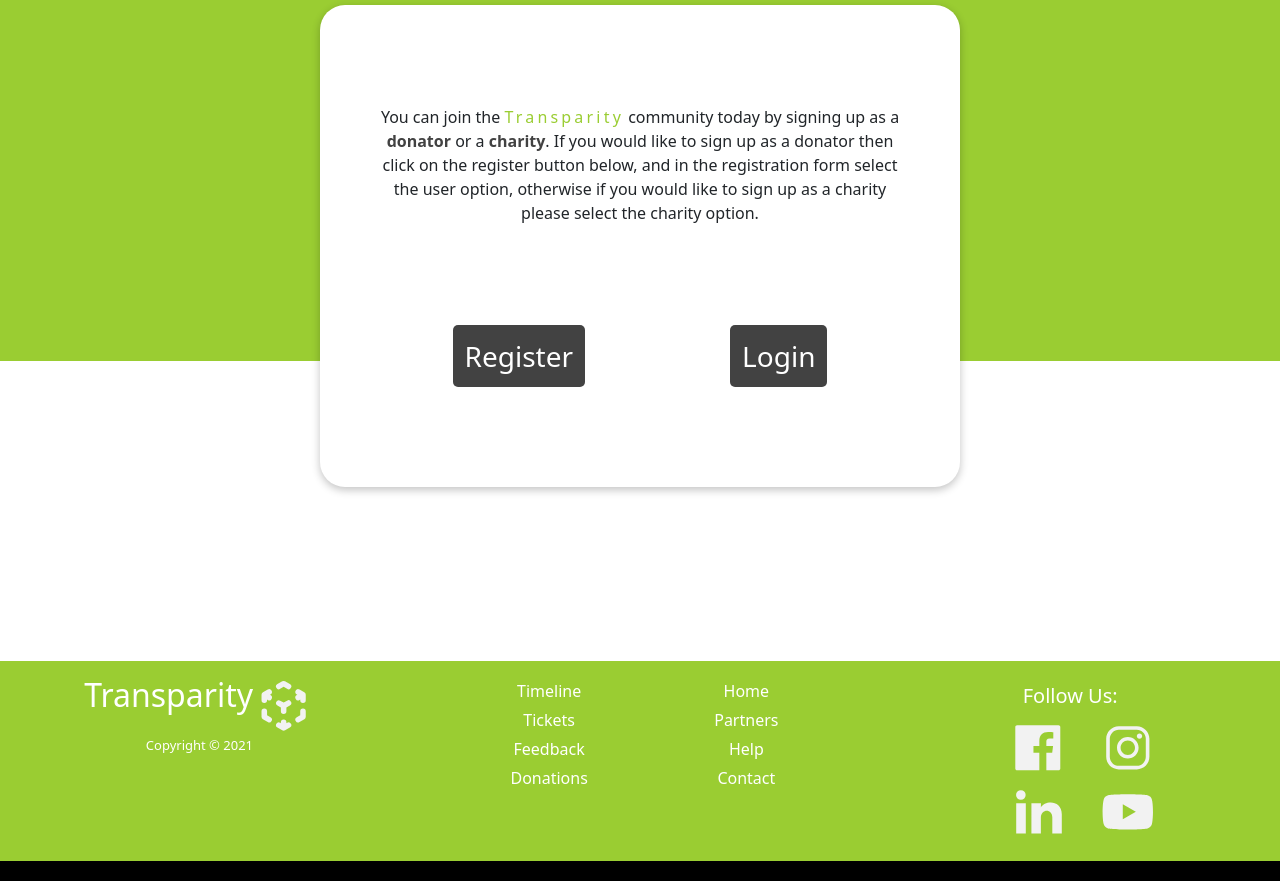
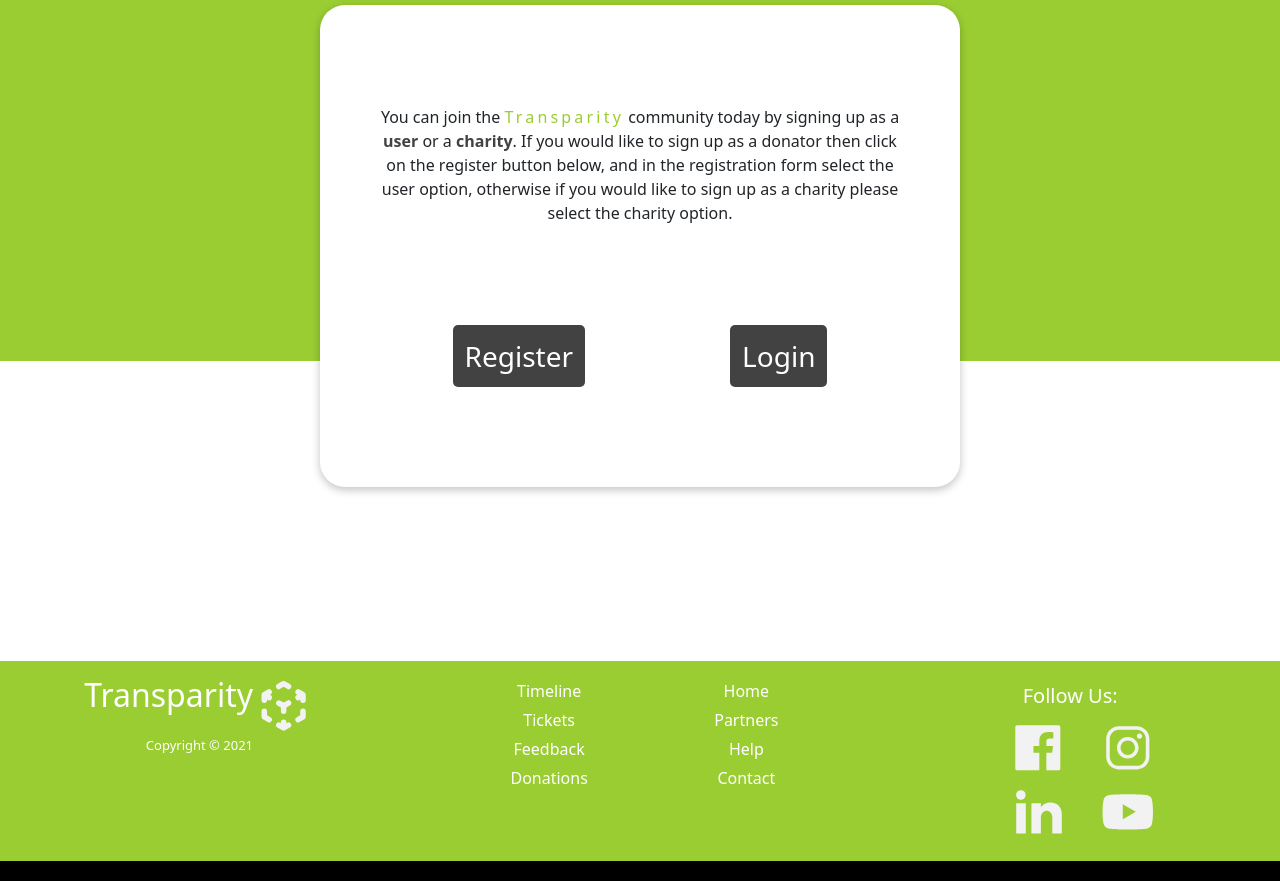
Before and after one commit to qlanphere/transparity-front, a React (Create React App) app: page / in a window 1280 px wide. Shown: the part 820-1701 px from the top of the page. Built offline with nearby package versions, Linux system fonts and the light colour scheme.

Commit message:
about page spelling

```diff
--- a/src/components/CreatePost/PostButton.css
+++ b/src/components/CreatePost/PostButton.css
@@ -28,7 +28,6 @@
 
       position: absolute;
       margin-left: 130px;
-      border: 1px solid #424242;
   }
 
   .edit-post-button:hover{
--- a/src/pages/About/index.js
+++ b/src/pages/About/index.js
@@ -62,7 +62,7 @@ const About = () => {
     const userInfo = () => {
         try {
             return currentUser.sub.name
-        } catch {return false}
+        } catch { return false }
     }
 
     return (
@@ -97,7 +97,7 @@ const About = () => {
             <div className="slide">
                 <h1 className="slide-title">Creating Change <HiCubeTransparent /></h1>
                 <div className="rounded-card">
-                    {!currentUser ? <div className="rounded-description">You can join the <span className="green">Transparity</span> community today by signing up as a <span className="bold">donator</span> or a <span className="bold">charity</span>.
+                    {!currentUser ? <div className="rounded-description">You can join the <span className="green">Transparity</span> community today by signing up as a <span className="bold">user</span> or a <span className="bold">charity</span>.
                         If you would like to sign up as a donator then click on the register button below, and in the registration form select the user option, otherwise
                         if you would like to sign up as a charity please select the charity option.
                         <div className="button-container">
```
